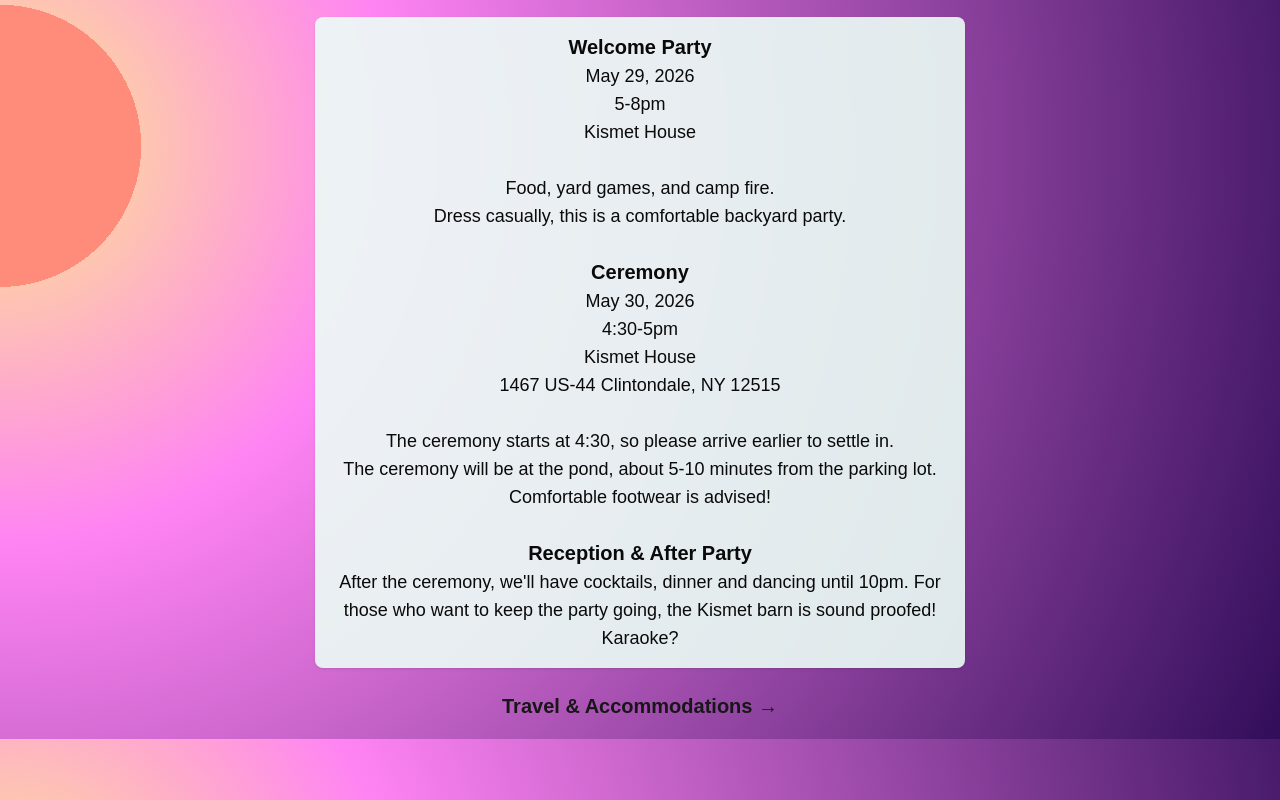
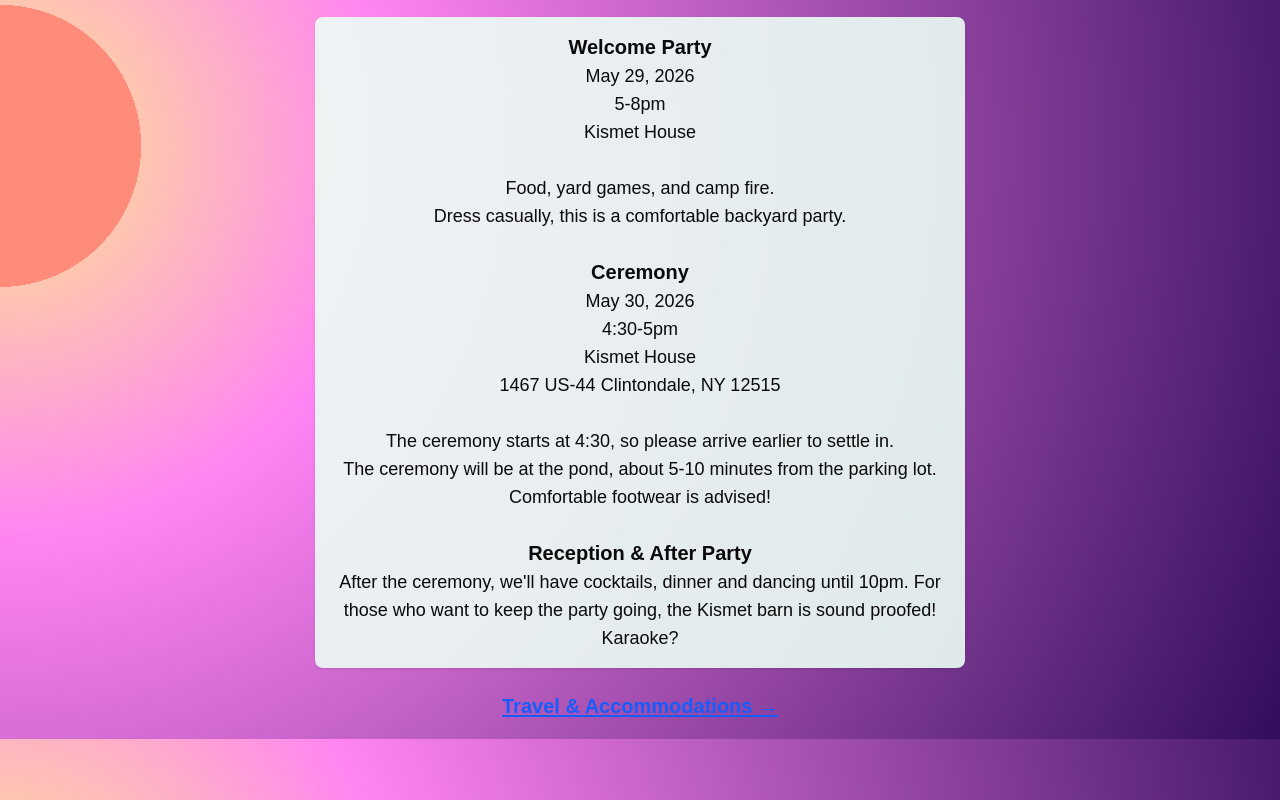
Before and after one commit to jrr8/wedding, a Next.js app: page / in a window 1280 px wide. Shown: the part 861-1661 px from the top of the page. Built offline with nearby package versions, Linux system fonts and the light colour scheme; no server answers; a web font is replaced by a local one.

Commit message:
global link styling

```diff
--- a/src/app/globals.css
+++ b/src/app/globals.css
@@ -43,3 +43,7 @@
 button:disabled {
   cursor: default;
 }
+
+a[href] {
+  @apply underline text-blue-600 hover:text-blue-800 visited:text-purple-600
+}
```
